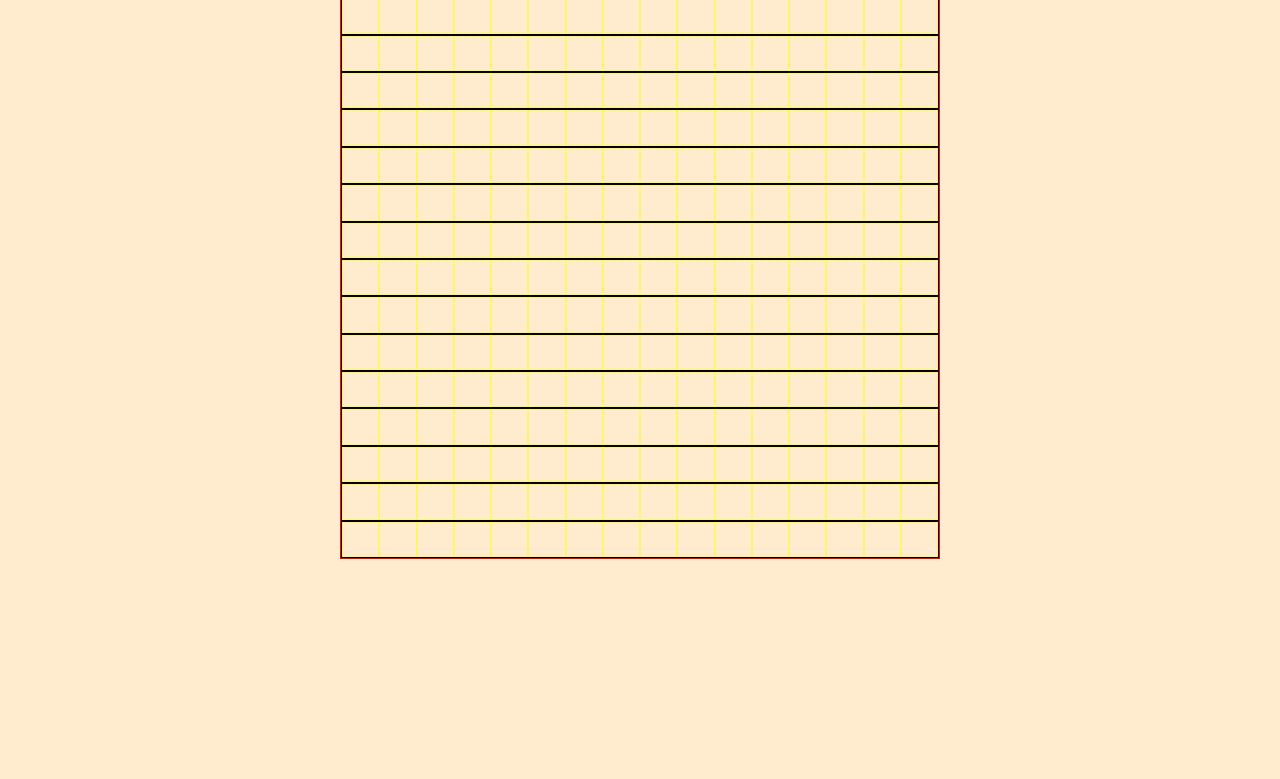
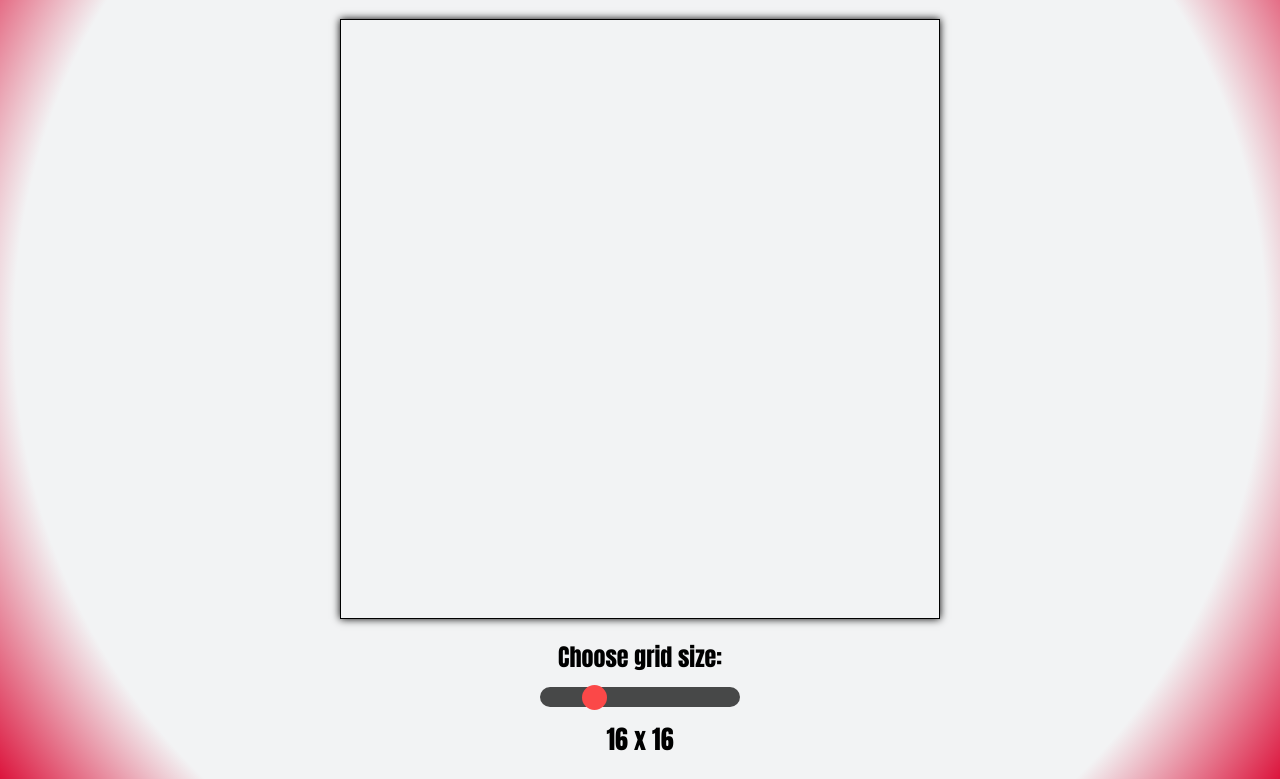
Before and after one commit to rednoj5/Etch-A-Sketch, a plain HTML site: page index.html in a window 1280 px wide. Shown: the part 121-900 px from the top of the page. Before the commit the page ends 800 px from the top, so only its background shows below. Drawn offline with Linux system fonts and the light colour scheme.

Commit message:
Implemented initial UI and styling implemented grid sizer and connected to JS

```diff
--- a/index.html
+++ b/index.html
@@ -16,7 +16,11 @@
         <div class="board"></div>
         <div class="settings"></div>
     </main>
-    <div class="slider"></div>
+    <div class="gridSizeSelection">
+        <label for='slider'>Choose grid size:</label>
+        <input type="range" id="slider" name="slider" min="1" max="64" value="16" />
+        <p id="gridSizeOutput">16 x 16</p>
+    </div>
     <footer>
 
     </footer>
--- a/javascript.js
+++ b/javascript.js
@@ -1,4 +1,10 @@
-const board = document.querySelector('.board')
+window.onload = () => createDivs(16);
+
+const board = document.querySelector('.board');
+const slider = document.querySelector('#slider');
+const sliderOutput = document.querySelector('#gridSizeOutput')
+
+//functions
 
 function createDivs(x) {
     for (i = 0; i < x; i++) {
@@ -8,9 +14,26 @@ function createDivs(x) {
         for (y = 0; y < x; y++) {
             let cell = document.createElement('div');
             cell.setAttribute('class', 'cell');
+            cell.addEventListener('mouseover', changeColor);
             row.appendChild(cell);
         }
     };
 };
 
-createDivs(16);
+function clearBoard() {
+    board.innerHTML = '';
+};
+
+function changeColor(e) {
+    e.target.setAttribute('id', 'black');
+};
+
+function updateSlider() {
+    let size = slider.value;
+    sliderOutput.textContent = `${size} x ${size}`;
+}
+
+slider.addEventListener('change', updateSlider);
+slider.addEventListener('mousemove', updateSlider);
+
+console.log(slider.value)
--- a/styles.css
+++ b/styles.css
@@ -2,7 +2,12 @@
     box-sizing: border-box;
 }
 body {
-    background-color: blanchedalmond;
+    font-family: Impact, Charcoal, sans-serif;;
+    background-image: radial-gradient(circle, #f2f3f4 80%, #dc143c);
+    background-repeat: no-repeat;
+    width: 100%;
+    height: 100%;
+    margin: 0;
 }
 
 .main {
@@ -16,12 +21,20 @@ body {
     height: 600px;
     max-width: 600px;
     max-height: 600px;
-    border: 1px solid red;
+    border: 1px solid black;
     flex-flow: column;
+    background-color: #f2f3f4;
+    box-shadow: 0 0 8px black;
+}
+
+.header {
+    text-align: center;
+    font-size: 40px;
+    padding: 40px 0;
+    margin: 0;
 }
 
 .row {
-    border: 1px solid black;
     margin: 0;
     padding: 0;
     display: flex;
@@ -30,6 +43,54 @@ body {
 }
 
 .cell {
-    border: 1px dotted yellow;
     flex-grow: 1;
 }
+
+#black {
+    background-color: black;
+}
+
+.gridSizeSelection {
+    display: flex;
+    justify-content: center;
+    flex-direction: column;
+    align-items: center;
+    padding: 20px;
+    gap: 10px;
+}
+
+.gridSizeSelection label {
+    font-size: 24px;
+    font-weight: bold;
+}
+
+.gridSizeSelection p {
+    margin: 0;
+    font-size: 26px;
+    font-weight: bold;
+}
+
+
+#slider {
+    height: 20px;
+    width: 200px;
+    outline: none;
+    opacity: .7;
+    background: black;
+    appearance: none;
+    border-radius: 10px;
+    cursor: pointer;
+}
+
+#slider:hover {
+    opacity: 1;
+}
+
+#slider::-webkit-slider-thumb {
+    appearance: none;
+    width: 25px;
+    height: 25px;
+    background: red;
+    cursor: pointer;
+    border-radius: 100%;
+}
```
